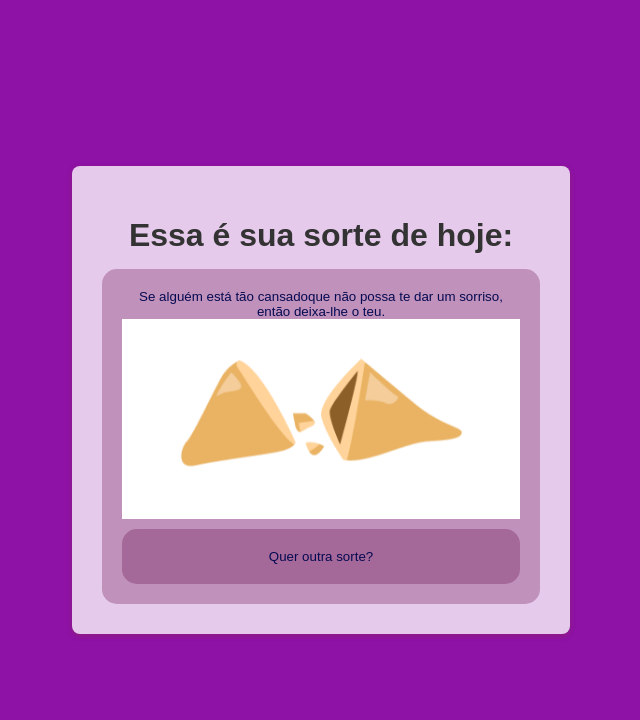
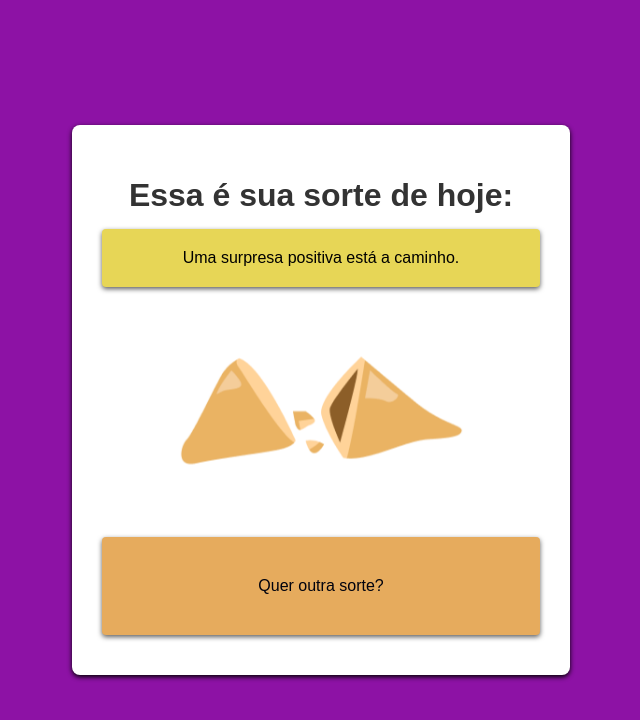
Before and after one commit to miguels44/biscoito-da-sorte, a plain HTML site: page index_s.html in a window 1280 px wide. Shown: the whole page, without its empty margins (319-959 px from the left). Drawn offline with Linux system fonts and the light colour scheme.

Commit message:
novas adições

```diff
--- a/biscoito.css
+++ b/biscoito.css
@@ -9,11 +9,11 @@ body {
     }
 
 figure {
-    background-color: #e5caeb;
+    background-color: #ffffff;
     padding: 30px;
     border-radius: 8px;
-    box-shadow: 0 2px 5px rgba(145, 51, 51, 0.349);
     text-align: center;
+    box-shadow: 0 5px 10px rgb(0, 0, 0);
     }
 
 h1 {
@@ -28,12 +28,9 @@ p {
     }
 
 a, button {
-    background-color: #63064449;
-    color: #050a52;
     border: none;
     padding: 20px;
     border-radius: 15px;
-    cursor: pointer;
     text-decoration: none;
     display: block;
     }
--- a/index_s.html
+++ b/index_s.html
@@ -7,14 +7,22 @@
     <link rel="stylesheet" href="sorte.css">
 </head>
 <body>
+
     <figure>
         <h1>Essa é sua sorte de hoje:</h1>
+
+        <div class="mensagem-sorte" id="sortesDisplay"></div>
+
         <button>
-            Se alguém está tão cansadoque não possa te dar um sorriso,<br>
-            então deixa-lhe o teu.<br>
-            <img src="./sorte.PNG">
+            <img src="./sorte.PNG" alt="gerar nova sorte">
+        </button>
+
+        <div class="outra-sorte">
             <a href="http://127.0.0.1:5500/index_b.html">Quer outra sorte?</a>
-        </button>
+        </div>
+
+        <script src="script.js"></script>
+
     </figure>
 </body>
 </html>
--- /dev/null
+++ b/script.js
@@ -0,0 +1,22 @@
+var sortes = [
+    "Sua gentileza encontrará novos lares este ano.",
+    "Sua gentileza dará força aos outros.",
+    "Você tem uma personalidade vibrante.",
+    "Grandes oportunidades virão quando você menos esperar.",
+    "A sorte favorece os corajosos.",
+    "Seu sorriso pode mudar o dia de alguém hoje.",
+    "Confie no tempo — ele está preparando algo especial.",
+    "A resposta que você procura está no silêncio.",
+    "Hoje é um bom dia para começar algo novo.",
+    "A vida retribui em dobro a gentileza que você espalha.",
+    "O que parece um fim pode ser um novo começo disfarçado.",
+    "Você é mais forte do que imagina.",
+    "Uma surpresa positiva está a caminho.",
+    "Se alguém está tão cansado que não possa te dar um sorriso,<br> então deixa-lhe o teu."
+]
+
+function newSortes(){
+    var randomFrases = Math.floor(Math.random() * (sortes.length))
+    document.getElementById('sortesDisplay').innerHTML = sortes[randomFrases]
+}
+newSortes()
--- a/sorte.css
+++ b/sorte.css
@@ -9,10 +9,10 @@ body {
     }
 
 figure {
-    background-color: #e5caeb;
+    background-color: #ffffff;
     padding: 30px;
-    border-radius: 8px;
-    box-shadow: 0 2px 5px rgba(145, 51, 51, 0.349);
+    border-radius:8px;
+    box-shadow: 0 2px 5px rgb(0, 0, 0);
     text-align: center;
     }
 
@@ -21,19 +21,39 @@ h1 {
     margin-bottom: 15px;
     }
 
-p {
-    color: #333;
-    line-height: 1.6;
-    margin-bottom: 20px;
+.mensagem-sorte {
+    background-color: rgb(231, 214, 86);
+    border: 10px;
+    border-radius: 4px;
+    padding: 20px;
+    margin-bottom: 10px;
+    text-align: center;
+    box-shadow: 0 2px 5px rgba(0, 0, 0, 0.644);
     }
 
-a, button {
-    background-color: #63064449;
-    color: #050a52;
+button {
+    background-color: #ffffff;
     border: none;
     padding: 20px;
-    border-radius: 15px;
-    cursor: pointer;
+    border-radius: 4px;
+    display: block;
+    }
+
+.outra-sorte {
+    background-color: rgb(230, 171, 93);
+    border: 20px;
+    border-radius: 4px;
+    padding: 20px;
+    margin-bottom: 10px;
+    text-align: center;
+    box-shadow: 0 2px 5px rgba(0, 0, 0, 0.644)
+}
+
+a {
+    color: #01020e;
+    border: none;
+    padding: 20px;
+    border-radius: 4px;
     text-decoration: none;
     display: block;
     }
@@ -43,4 +63,7 @@ img {
     height: 200px;
     display: block;
     margin-bottom: 10px;
+    display: block;
+    margin: 0 auto;
+    max-width: 100%;
     }
```
Also changed, not shown: index_b.html (+5 -1 lines).
